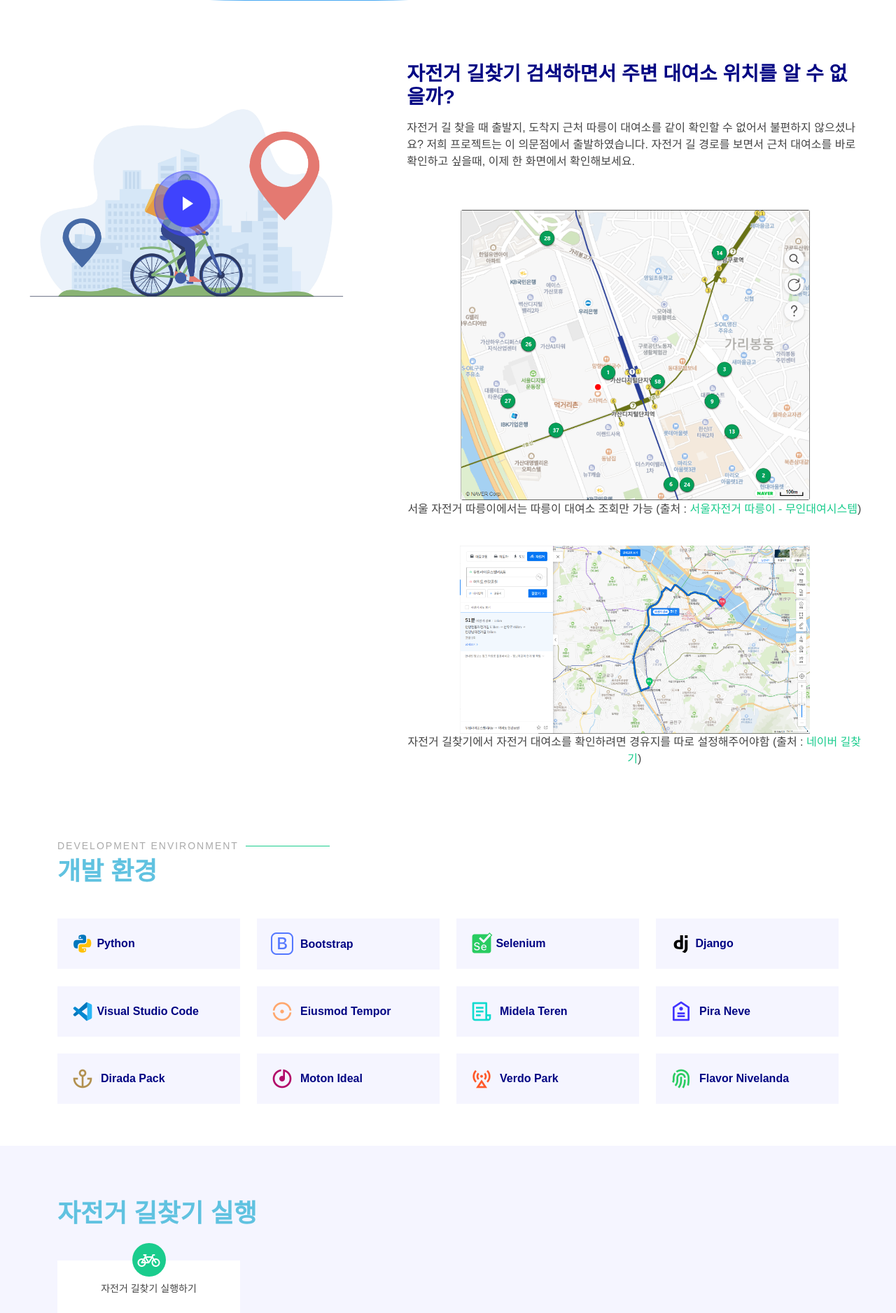
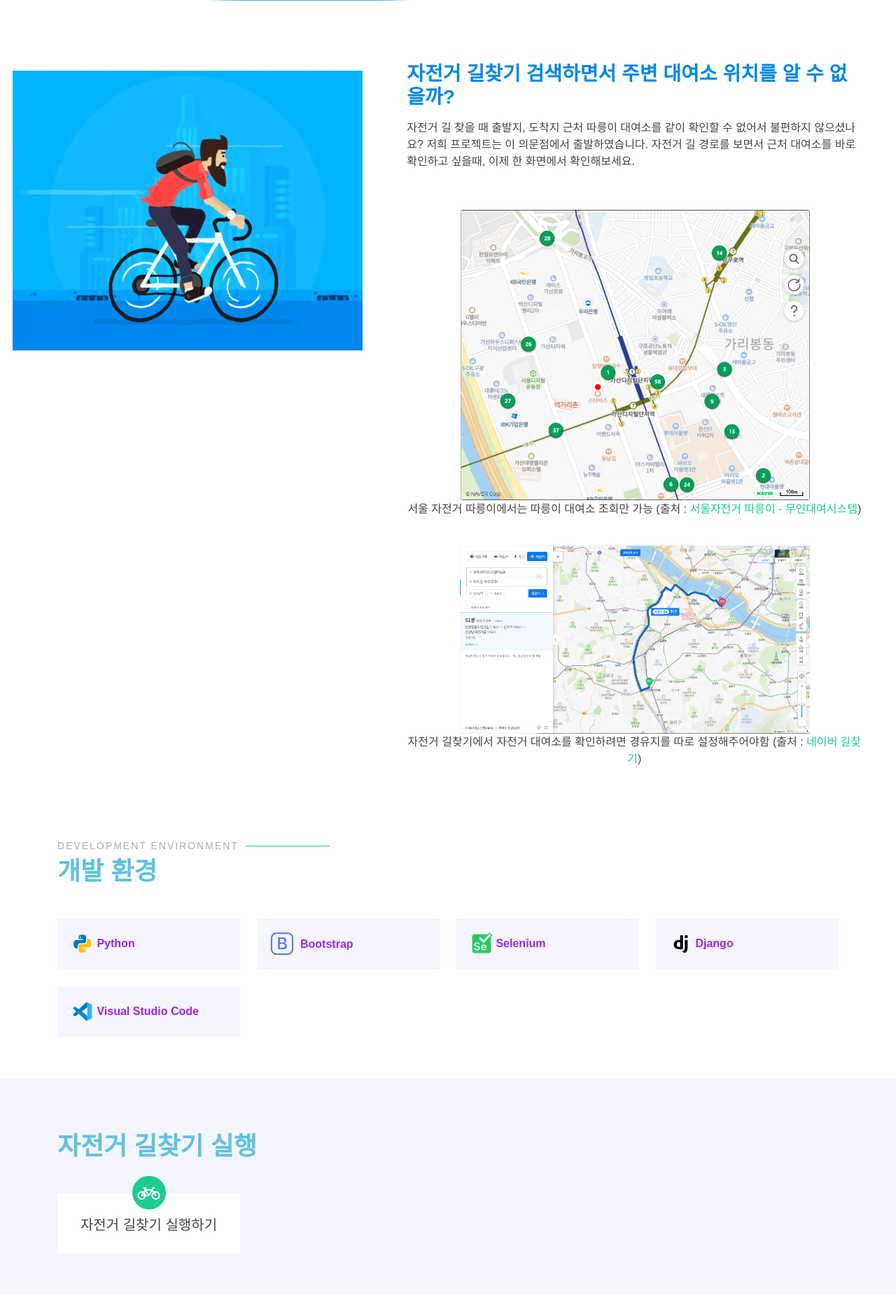
Before and after one commit to Thermidor90/-, a Django app: page / in a window 1280 px wide. Shown: the part 537-2414 px from the top of the page at 70% size. Run offline with Django 3.2, Linux system fonts and the light colour scheme; some libraries are stand-ins or nearby versions; some web fonts are replaced.

Commit message:
about 이미지 변경

```diff
--- a/bikeproject/bikeapp/static/css/style.css
+++ b/bikeproject/bikeapp/static/css/style.css
@@ -701,13 +701,14 @@ section {
 
 /* About쪽 이미지 관련 */
 .about .video-box {
-  background: url("../img/8325.jpg") center center no-repeat;
-  background-size: contain;
-  min-height: 500px;
+  background: url("../img/riding.gif") no-repeat;
+  background-size: 500px 400px;
+  min-height: 700px;
+  background-position: 55% 20%;
 }
 /* About쪽 이미지 관련 */
 
-.about .play-btn {
+/* .about .play-btn {
   width: 94px;
   height: 94px;
   background: radial-gradient(#3f43fd 50%, rgba(63, 67, 253, 0.4) 52%);
@@ -774,7 +775,7 @@ section {
   -webkit-animation: none;
   animation: none;
   border-radius: 0;
-}
+} */
 
 @-webkit-keyframes pulsate-btn {
   0% {
@@ -818,13 +819,14 @@ section {
   padding: 0;
   line-height: 1;
   font-size: 16px;
+  color: #9B26E9;
 }
 .features .icon-box h3 a {
-  color: #010483;
+  color: #9B26E9;
   transition: ease-in-out 0.3s;
 }
 .features .icon-box h3 a:hover {
-  color: #01036f;
+  color: #9B26E9;
 }
 .features .icon-box:hover {
   background: #ebebff;
@@ -871,7 +873,7 @@ section {
   padding: 0;
   margin: 0;
   font-family: "ONE", sans-serif;
-  font-size: 14px;
+  font-size: 20px;
 }
 
 /*--------------------------------------------------------------
--- a/bikeproject/bikeapp/templates/bikeapp/index.html
+++ b/bikeproject/bikeapp/templates/bikeapp/index.html
@@ -157,16 +157,14 @@
       <div class="container-fluid">
 
         <div class="row d-flex align-items-start">
-          <div class="col-xl-5 col-lg-6 video-box d-flex justify-content-center align-items stretch"
-            data-aos="fade-right">
-            <a href="https://www.youtube.com/watch?v=jDDaplaOz7Q" class="venobox play-btn mb-4" data-vbtype="video"
-              data-autoplay="true"></a>
+          <div class="col-xl-5 col-lg-6 video-box d-flex justify-content-center align-items stretch aos-init aos-animate" data-aos="fade-right">
+            <a href="https://www.youtube.com/watch?v=jDDaplaOz7Q" class="venobox play-btn mb-4" data-vbtype="video" data-autoplay="true"></a>
           </div>
 
           <div
             class="col-xl-7 col-lg-6 icon-boxes d-flex flex-column align-items-stretch justify-content-center py-5 px-lg-5"
             data-aos="fade-left">
-            <h3>자전거 길찾기 검색하면서 주변 대여소 위치를 알 수 없을까?</h3>
+            <h3 style="color:#0087EE">자전거 길찾기 검색하면서 주변 대여소 위치를 알 수 없을까?</h3>
             <p>자전거 길 찾을 때 출발지, 도착지 근처 따릉이 대여소를 같이 확인할 수 없어서 불편하지 않으셨나요?
               저희 프로젝트는 이 의문점에서 출발하였습니다. 자전거 길 경로를 보면서
               근처 대여소를 바로 확인하고 싶을때, 이제 한 화면에서 확인해보세요. </p>
@@ -216,13 +214,13 @@
                   d="M23.078,43c1.555-0.005,2.633-0.142,3.936-0.367c3.848-0.67,4.549-2.077,4.549-4.67V34h-9v-2h9.343h4.35c2.636,0,4.943-1.242,5.674-4.219c0.826-3.417,0.863-5.557,0-9.125C41.274,15.995,39.831,14,37.194,14h-3.632v5.104c0,2.966-2.686,5.896-5.764,5.896h-7.236c-2.523,0-5,1.862-5,4.377v8.586c0,2.439,1.759,4.263,4.218,4.672C19.719,42.641,21.536,43.006,23.078,43z M28.063,39c-0.821,0-1.5-0.677-1.5-1.502c0-0.833,0.679-1.498,1.5-1.498c0.837,0,1.5,0.664,1.5,1.498C29.563,38.32,28.899,39,28.063,39z">
                 </path>
               </svg>
-              <h3><a>&nbsp;Python</a></h3>
+              <h3 style= color:#9B26E9>&nbsp;Python</h3>
             </div>
           </div>
           <div class="col-lg-3 col-md-4 mt-4 mt-md-0">
             <div class="icon-box" data-aos="zoom-in" data-aos-delay="100">
               <i class="bi bi-bootstrap" style="color: #5578ff;"></i>
-              <h3><a>Bootstrap</a></h3>
+              <h3 style= color:#9B26E9>Bootstrap</h3>
             </div>
           </div>
           <div class="col-lg-3 col-md-4 mt-4 mt-md-0">
@@ -233,7 +231,7 @@
                   d="M47.49,4.67l-3.41-3.21l-1.47-1.39l-1.37,1.49L38.99,4h-8c-0.02,0-0.04,0-0.06,0.01C30.91,4,30.9,4,30.88,4H9 C6.24,4,4,6.24,4,9v32c0,2.76,2.24,5,5,5h32c2.76,0,5-2.24,5-5V9.22l1.6-1.74l1.33-1.46L47.49,4.67z M14.45,40 c-3.72,0-6.27-1.98-6.45-5h2.55c0.27,1.64,1.81,2.62,4.09,2.62c2.09,0,3.63-1.09,3.63-2.65c0-1.37-0.91-2.1-3.18-2.65l-2.18-0.54 c-3-0.73-4.46-2.29-4.46-4.75c0-3.02,2.46-5.03,6.19-5.03c3.45,0,6,2.01,6.09,4.93h-2.55c-0.27-1.55-1.63-2.55-3.63-2.55 c-2.1,0-3.46,1-3.46,2.55c0,1.28,0.91,1.92,3.09,2.47l1.91,0.46C19.55,30.68,21,32.14,21,34.7C21,37.99,18.45,40,14.45,40z M36,34 h-9.38v0.13c0.1,2.12,1.5,3.75,3.57,3.75c1.5,0,2.62-0.53,3.09-1.5h2.53C35.25,38.67,33.09,40,30.09,40C26.34,40,24,37.52,24,33.54 S26.34,27,30.09,27c3.66,0,5.91,2.39,5.91,6.28V34z M29.73,24L19,13.8l3.23-3.4l7.31,6.8L42.71,2.91l3.41,3.21L29.73,24z M30.09,29.05c-1.85,0-3.12,1.18-3.34,2.95h6.59C33.14,30.16,31.95,29.05,30.09,29.05z">
                 </path>
               </svg>
-              <h3><a>&nbsp;Selenium</a></h3>
+              <h3 style= color:#9B26E9>&nbsp;Selenium</h3>
             </div>
           </div>
           <div class="col-lg-3 col-md-4 mt-4 mt-lg-0">
@@ -244,7 +242,7 @@
                   d="M 11 3 L 11 8.1582031 C 10.653 8.0172031 9.9041562 8 9.5351562 8 C 6.7591563 8 4.1894531 9.306 4.1894531 13 C 4.1894531 17.42 7.67 18 10 18 C 10.92 18 13 17.909141 14 17.619141 L 14 3 L 11 3 z M 16 3 L 16 6 L 19 6 L 19 3 L 16 3 z M 16 8 L 16 16.701172 C 16 18.217172 15.078 19.795172 13 20.701172 L 15.859375 21.996094 C 18.765375 20.996094 19 17.701172 19 16.701172 L 19 8 L 16 8 z M 9.9707031 10.550781 C 10.290703 10.550781 10.65 10.609453 11 10.689453 L 11 15.392578 C 10.65 15.472578 10.290703 15.533203 9.9707031 15.533203 C 8.6607031 15.533203 7.390625 15.12 7.390625 13 C 7.390625 10.88 8.6607031 10.550781 9.9707031 10.550781 z">
                 </path>
               </svg>
-              <h3><a>&nbsp;Django</a></h3>
+              <h3 style= color:#9B26E9>&nbsp;Django</h3>
             </div>
           </div>
           <div class="col-lg-3 col-md-4 mt-4">
@@ -261,50 +259,9 @@
                   d="M9,14.104L34,33v9.647c0,1.198-1.482,1.758-2.275,0.86L4.658,18.761 c-0.9-0.83-0.849-2.267,0.107-3.032c0,0,1.324-1.232,1.803-1.574C7.304,13.63,8.271,13.57,9,14.104z">
                 </path>
               </svg>
-              <h3><a>&nbsp;Visual Studio Code</a></h3>
+              <h3 style= color:#9B26E9>&nbsp;Visual Studio Code</h3>
             </div>
           </div>
-          <div class="col-lg-3 col-md-4 mt-4">
-            <div class="icon-box" data-aos="zoom-in" data-aos-delay="300">
-              <i class="ri-gradienter-line" style="color: #ffa76e;"></i>
-              <h3><a>Eiusmod Tempor</a></h3>
-            </div>
-          </div>
-          <div class="col-lg-3 col-md-4 mt-4">
-            <div class="icon-box" data-aos="zoom-in" data-aos-delay="350">
-              <i class="ri-file-list-3-line" style="color: #11dbcf;"></i>
-              <h3><a>Midela Teren</a></h3>
-            </div>
-          </div>
-          <div class="col-lg-3 col-md-4 mt-4">
-            <div class="icon-box" data-aos="zoom-in" data-aos-delay="400">
-              <i class="ri-price-tag-2-line" style="color: #4233ff;"></i>
-              <h3><a>Pira Neve</a></h3>
-            </div>
-          </div>
-          <div class="col-lg-3 col-md-4 mt-4">
-            <div class="icon-box" data-aos="zoom-in" data-aos-delay="450">
-              <i class="ri-anchor-line" style="color: #b2904f;"></i>
-              <h3><a>Dirada Pack</a></h3>
-            </div>
-          </div>
-          <div class="col-lg-3 col-md-4 mt-4">
-            <div class="icon-box" data-aos="zoom-in" data-aos-delay="500">
-              <i class="ri-disc-line" style="color: #b20969;"></i>
-              <h3><a>Moton Ideal</a></h3>
-            </div>
-          </div>
-          <div class="col-lg-3 col-md-4 mt-4">
-            <div class="icon-box" data-aos="zoom-in" data-aos-delay="550">
-              <i class="ri-base-station-line" style="color: #ff5828;"></i>
-              <h3><a>Verdo Park</a></h3>
-            </div>
-          </div>
-          <div class="col-lg-3 col-md-4 mt-4">
-            <div class="icon-box" data-aos="zoom-in" data-aos-delay="600">
-              <i class="ri-fingerprint-line" style="color: #29cc61;"></i>
-              <h3><a>Flavor Nivelanda</a></h3>
-            </div>
           </div>
         </div>
 
@@ -336,7 +293,7 @@
               <i class="bi bi-bicycle" style="font-size: 2rem"></i>
               <span data-purecounter-start="0" data-purecounter-end="521" data-purecounter-duration="1"
                 class="purecounter"></span>
-              <p>자전거 길찾기 실행하기</p>
+              <p style=font-size:20px;>자전거 길찾기 실행하기</p>
             </div>
           </div>
 
```
